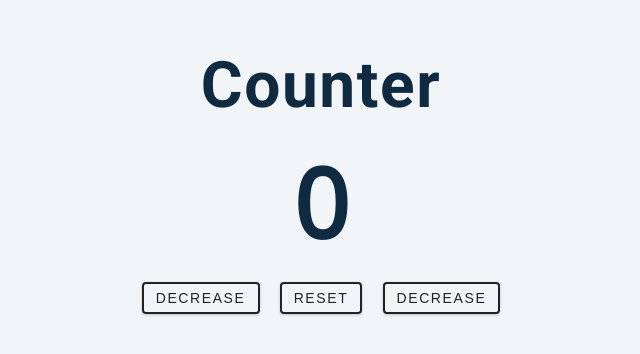
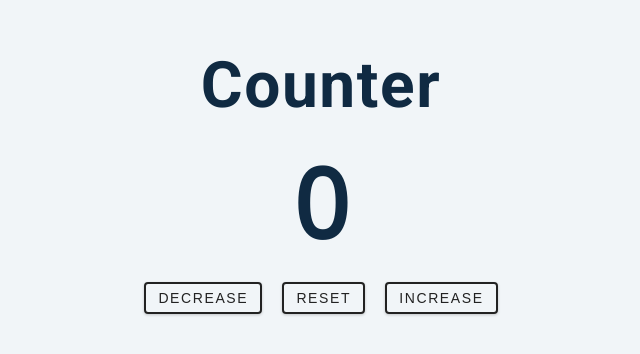
Before and after one commit to eva-keller/counter2, a plain HTML site: page index.html in a window 1280 px wide. Shown: the part 212-566 px from the top of the page, 319-959 px from the left. Drawn offline with nearby package versions, Linux system fonts and the light colour scheme.

Commit message:
spelling mistake corrected

```diff
--- a/index.html
+++ b/index.html
@@ -18,7 +18,7 @@
             <div class="button-container">
                 <button class="btn decrease">Decrease</button>
                 <button class="btn reset">Reset</button>
-                <button class="btn increase">Decrease</button>
+                <button class="btn increase">Increase</button>
             </div>
         </div>
     </main>
```
